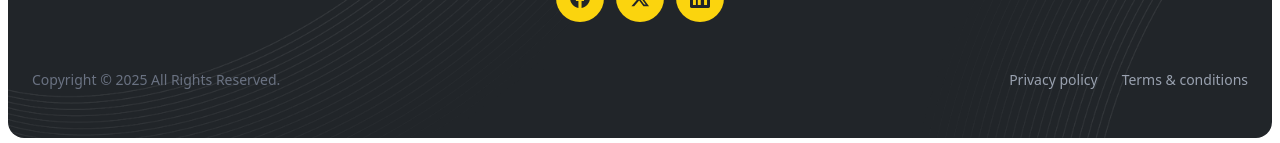
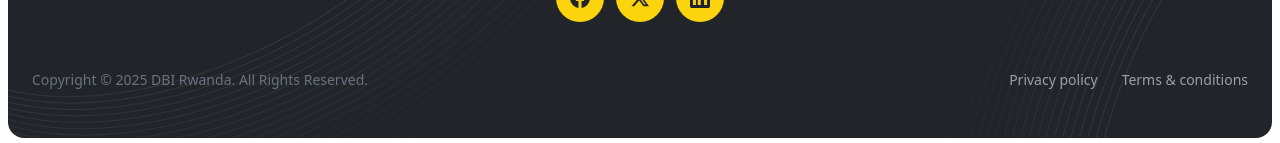
Before and after one commit to fireboykm00/dbi.rw, a React (Vite) app: page /resources in a window 1280 px wide. Shown: the part 2039-2182 px from the top of the page. Built offline with nearby package versions, Linux system fonts and the light colour scheme.

Commit message:
updated footer, copyright mark

```diff
--- a/src/components/Footer.tsx
+++ b/src/components/Footer.tsx
@@ -196,7 +196,7 @@ const Footer = () => {
         <div className="py-6">
           <div className="max-w-7xl mx-auto px-6 py-6 flex flex-col md:flex-row items-center justify-between gap-4">
             <p className="text-gray-500 text-sm">
-              Copyright © 2025 All Rights Reserved.
+              Copyright © 2025 DBI Rwanda. All Rights Reserved.
             </p>
             <div className="flex items-center gap-6">
               <Link
```
